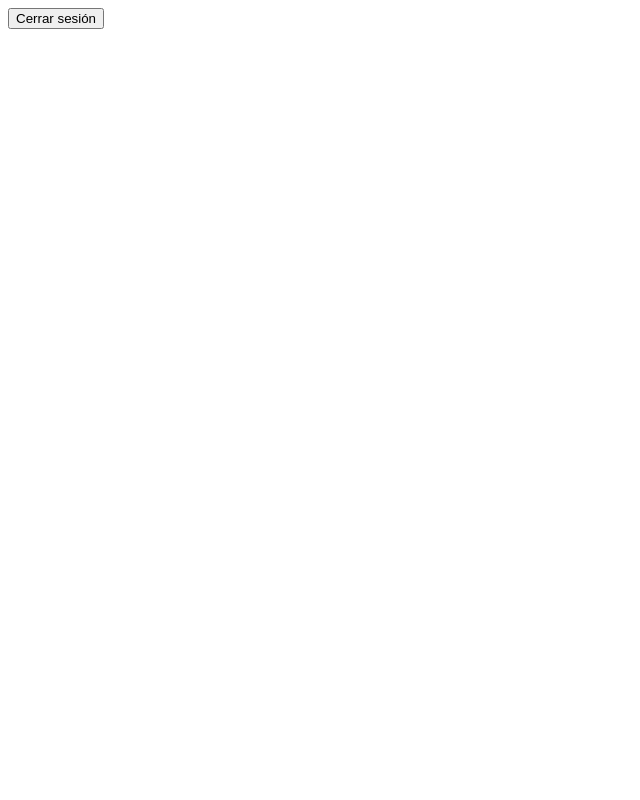
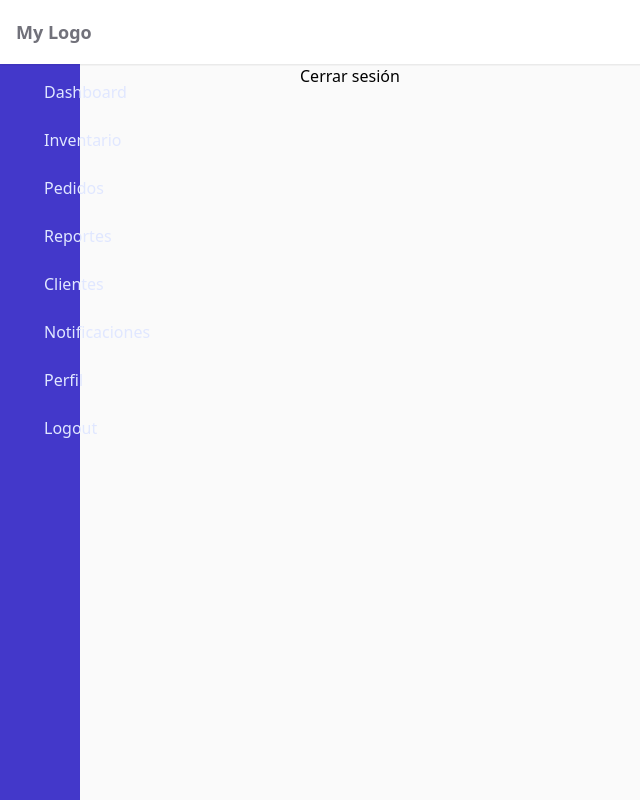
Before and after one commit to Los-duros-de-DevOps-Web/inventory-management-for-smes, a Next.js app: page / in a window 1280 px wide. Shown: the whole page, without its empty margins (0-640 px from the left). Built offline with nearby package versions, Linux system fonts and the light colour scheme; no server answers; sample sign-in values are in the browser's storage.

Commit message:
Implementing the side bar animation

```diff
--- /dev/null
+++ b/src/components/layout/Layout.tsx
@@ -0,0 +1,21 @@
+import React, { PropsWithChildren, useState } from "react";
+import "../../app/globals.css";
+import Navbar from "../navbar/Navbar";
+import SideBar from "../sidebar/SideBar";
+
+const Layout = (props: PropsWithChildren) => {
+  const [showSideBar, setShowSideBar] = useState(false);
+  return (
+    <div className="grid min-h-screen grid-rows-header bg-zinc-50">
+      <div className="bg-white shadow-sm z-10">
+        <Navbar onMenuButtonClick={() => setShowSideBar((prev) => !prev)} />
+      </div>
+      <div className="grid md:grid-cols-sidebar">
+        <SideBar open={showSideBar} setOpen={setShowSideBar} />
+        {props.children}
+      </div>
+    </div>
+  );
+};
+
+export default Layout;
--- a/src/components/navbar/Navbar.tsx
+++ b/src/components/navbar/Navbar.tsx
@@ -1,11 +1,6 @@
 "use client";
 
-import { AiFillHome } from "react-icons/ai";
-import { MdInventory2 } from "react-icons/md";
-import { TbTruckDelivery } from "react-icons/tb";
-import { BiSolidReport, BiSolidLogIn } from "react-icons/bi";
-import { FaUsers, FaUserAlt } from "react-icons/fa";
-import { IoIosNotifications } from "react-icons/io";
+import { GiHamburgerMenu } from "react-icons/gi";
 
 // components/layout/Navbar.tsx
 import React from "react";
@@ -26,8 +21,7 @@ const Navbar = (props: Props) => {
       <div className="font-bold text-lg">My Logo</div>
       <div className="flex-grow"></div>
       <button className="md:hidden" onClick={props.onMenuButtonClick}>
-        <AiFillHome className="h-6 w-6" />
-        <p>Hola</p>
+        <GiHamburgerMenu className="h-6 w-6" />
       </button>
     </nav>
   );
--- /dev/null
+++ b/src/components/sidebar/NavItems.tsx
@@ -0,0 +1,53 @@
+// components/layout/defaultNavItems.tsx
+import React from "react";
+import { AiFillHome } from "react-icons/ai";
+import { MdInventory2 } from "react-icons/md";
+import { TbTruckDelivery } from "react-icons/tb";
+import { BiSolidReport, BiSolidLogIn } from "react-icons/bi";
+import { FaUsers, FaUserAlt } from "react-icons/fa";
+import { IoIosNotifications } from "react-icons/io";
+
+import { NavItem } from "./SideBar";
+
+export const NavItems: NavItem[] = [
+  {
+    label: "Dashboard",
+    href: "/",
+    icon: <AiFillHome className="w-6 h-6" />,
+  },
+  {
+    label: "Inventario",
+    href: "/team",
+    icon: <MdInventory2 className="w-6 h-6" />,
+  },
+  {
+    label: "Pedidos",
+    href: "/projects",
+    icon: <TbTruckDelivery className="w-6 h-6" />,
+  },
+  {
+    label: "Reportes",
+    href: "/calendar",
+    icon: <BiSolidReport className="w-6 h-6" />,
+  },
+  {
+    label: "Clientes",
+    href: "/calendar",
+    icon: <FaUsers className="w-6 h-6" />,
+  },
+  {
+    label: "Notificaciones",
+    href: "/calendar",
+    icon: <IoIosNotifications className="w-6 h-6" />,
+  },
+  {
+    label: "Perfil",
+    href: "/calendar",
+    icon: <FaUserAlt className="w-6 h-6" />,
+  },
+  {
+    label: "Logout",
+    href: "/calendar",
+    icon: <BiSolidLogIn className="w-6 h-6" />,
+  },
+];
--- /dev/null
+++ b/src/components/sidebar/SideBar.tsx
@@ -0,0 +1,68 @@
+import React, { useState } from "react";
+import classNames from "classnames";
+
+import Link from "next/link";
+
+import { NavItems } from "./NavItems";
+
+export type NavItem = {
+  label: string;
+  href: string;
+  icon: React.ReactNode;
+};
+
+type Props = {
+  open: boolean;
+  setOpen(open: boolean): void;
+  navItems?: NavItem[];
+};
+
+const SideBar = ({ open, setOpen, navItems = NavItems }: Props) => {
+  const [isHovered, setIsHovered] = useState(false);
+
+  const handleMouseEnter = () => {
+    setIsHovered(true);
+  };
+
+  const handleMouseLeave = () => {
+    setIsHovered(false);
+  };
+
+  return (
+    <div
+      className={classNames({
+        "flex flex-col justify-between": true, // layout
+        "bg-indigo-700 text-zinc-50": true, // colors
+        "md:w-[250px] md:sticky md:top-16 md:z-0 top-0 z-20 fixed": isHovered, // positioning
+        "md:w-[80px] md:sticky md:top-16 md:z-0 top-0 z-20 fixed": !isHovered,
+        "md:h-[calc(100vh_-_64px)] h-full w-[300px]": true, // for height and width
+        "transition-transform .3s ease-in-out md:-translate-x-0": true,
+        "-translate-x-full ": !open,
+      })}
+      onMouseEnter={handleMouseEnter}
+      onMouseLeave={handleMouseLeave}
+    >
+      <nav className="md:sticky top-0 md:top-16">
+        <ul className="py-2 flex flex-col gap-2">
+          {navItems.map((item, index) => {
+            return (
+              <Link key={index} href={item.href}>
+                <li
+                  className={classNames({
+                    "text-indigo-100 hover:bg-indigo-900": true, //colors
+                    "flex gap-4 items-center ": true, //layout
+                    "transition-colors duration-300": true, //animation
+                    "rounded-md p-2 mx-5": true, //self style
+                  })}
+                >
+                  {item.icon} {isHovered || !open ? item.label : null}
+                </li>
+              </Link>
+            );
+          })}
+        </ul>
+      </nav>
+    </div>
+  );
+};
+export default SideBar;
--- a/src/pages/_app.tsx
+++ b/src/pages/_app.tsx
@@ -1,12 +1,15 @@
 import type { AppProps } from "next/app";
 import { Toaster } from "react-hot-toast";
 import { SessionProvider } from "next-auth/react";
+import Layout from "@/components/layout/Layout";
 
 export default function App({ Component, pageProps }: AppProps) {
   return (
     <SessionProvider session={pageProps.session}>
       <Toaster />
-      <Component {...pageProps} />
+      <Layout>
+        <Component {...pageProps} />
+      </Layout>
     </SessionProvider>
   );
 }
```
